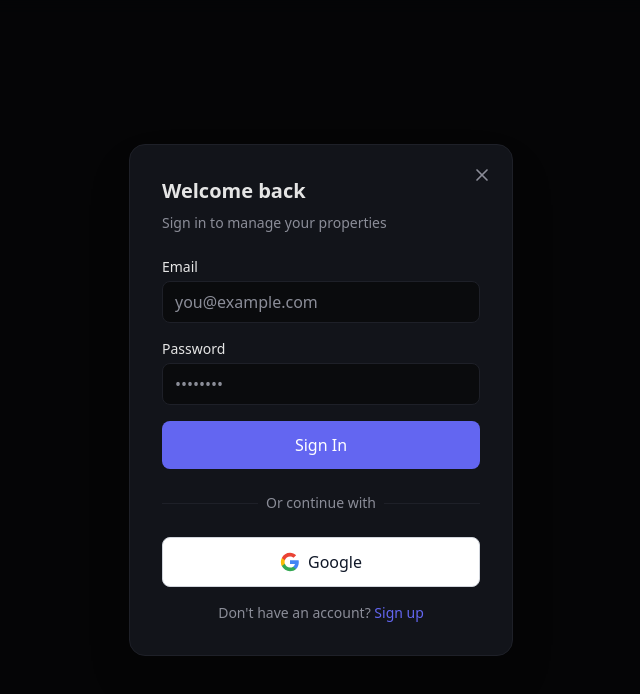
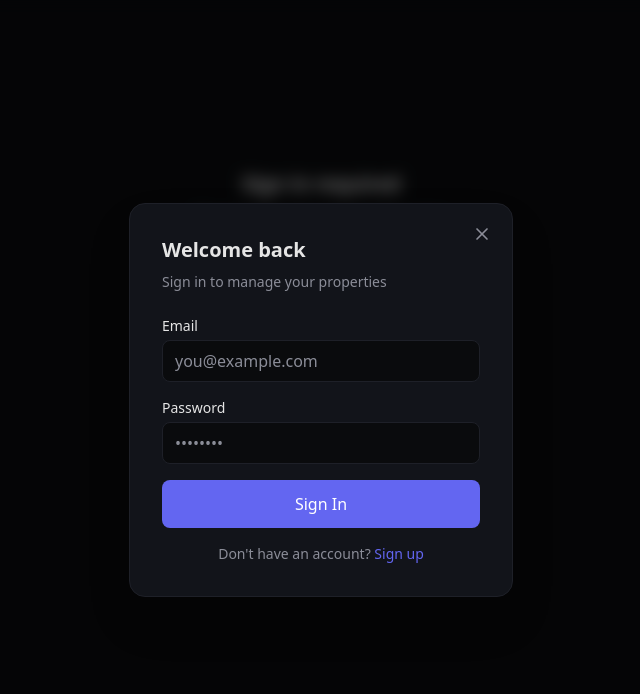
Before and after one commit to PROACTIVA-US/property-manager, a React (Vite) app: page /property/home in a window 1280 px wide. Shown: the top 694 px of the page, without its empty margins (319-959 px from the left). Built offline with nearby package versions, Linux system fonts and the light colour scheme; no server answers.

Commit message:
Revert "feat: Automate Wildvine workspace authorization and implement Google SSO"
This reverts commit 6c1c974dc8a46675b1bf8cdfc3614d4aeb3e801e.

```diff
--- a/src/components/LoginModal.tsx
+++ b/src/components/LoginModal.tsx
@@ -8,7 +8,7 @@
 }
 
 export default function LoginModal({ isOpen, onClose }: LoginModalProps) {
-  const { signInWithEmail, signUpWithEmail, signInWithGoogle, loading } = useAuth();
+  const { signInWithEmail, signUpWithEmail, loading } = useAuth();
   const [mode, setMode] = useState<'signin' | 'signup'>('signin');
   const [email, setEmail] = useState('');
   const [password, setPassword] = useState('');
@@ -52,16 +52,6 @@
       setError(error.message);
     } else {
       setSignUpSuccess(true);
-    }
-  };
-
-  const handleGoogleSignIn = async () => {
-    setError(null);
-    const { error } = await signInWithGoogle();
-    if (error) {
-      setError(error.message);
-    } else {
-      onClose();
     }
   };
 
@@ -169,46 +159,6 @@
           </form>
         )}
 
-        {!signUpSuccess && (
-          <>
-            <div className="relative my-6">
-              <div className="absolute inset-0 flex items-center">
-                <div className="w-full border-t border-cc-border"></div>
-              </div>
-              <div className="relative flex justify-center text-sm">
-                <span className="px-2 bg-cc-surface text-cc-muted">Or continue with</span>
-              </div>
-            </div>
-
-            <button
-              type="button"
-              onClick={handleGoogleSignIn}
-              disabled={loading}
-              className="w-full flex items-center justify-center gap-2 bg-white text-gray-900 border border-gray-300 px-6 py-3 rounded-lg font-medium hover:bg-gray-50 transition-colors disabled:opacity-50 disabled:cursor-not-allowed"
-            >
-              <svg className="w-5 h-5" viewBox="0 0 24 24">
-                <path
-                  fill="#4285F4"
-                  d="M22.56 12.25c0-.78-.07-1.53-.2-2.25H12v4.26h5.92c-.26 1.37-1.04 2.53-2.21 3.31v2.77h3.57c2.08-1.92 3.28-4.74 3.28-8.09z"
-                />
-                <path
-                  fill="#34A853"
-                  d="M12 23c2.97 0 5.46-.98 7.28-2.66l-3.57-2.77c-.98.66-2.23 1.06-3.71 1.06-2.86 0-5.29-1.93-6.16-4.53H2.18v2.84C3.99 20.53 7.7 23 12 23z"
-                />
-                <path
-                  fill="#FBBC05"
-                  d="M5.84 14.09c-.22-.66-.35-1.36-.35-2.09s.13-1.43.35-2.09V7.07H2.18C1.43 8.55 1 10.22 1 12s.43 3.45 1.18 4.93l2.85-2.22.81-.62z"
-                />
-                <path
-                  fill="#EA4335"
-                  d="M12 5.38c1.62 0 3.06.56 4.21 1.64l3.15-3.15C17.45 2.09 14.97 1 12 1 7.7 1 3.99 3.47 2.18 7.07l3.66 2.84c.87-2.6 3.3-4.53 6.16-4.53z"
-                />
-              </svg>
-              Google
-            </button>
-          </>
-        )}
-
         <div className="mt-4 text-center text-sm text-cc-muted">
           {mode === 'signin' ? (
             <>
--- a/src/contexts/AuthContext.tsx
+++ b/src/contexts/AuthContext.tsx
@@ -25,7 +25,6 @@
   setUserRole: (role: UserRole) => Promise<void>;
   showLoginModal: boolean;
   setShowLoginModal: (show: boolean) => void;
-  signInWithGoogle: () => Promise<{ error: Error | null }>;
 }
 
 const AuthContext = createContext<AuthContextType | undefined>(undefined);
@@ -39,15 +38,8 @@
 const allowedEmails = parseAllowlist(import.meta.env.VITE_ALLOWED_EMAILS);
 
 function isEmailAllowed(email: string): boolean {
-  const normalizedEmail = email.toLowerCase();
-
-  // Automatically allow anyone from the wildvine domains
-  if (normalizedEmail.endsWith('@wildvine.com') || normalizedEmail.endsWith('@wildvine.net')) {
-    return true;
-  }
-
   if (allowedEmails.size === 0) return true; // No allowlist = allow all (dev)
-  return allowedEmails.has(normalizedEmail);
+  return allowedEmails.has(email.toLowerCase());
 }
 
 // Map Supabase user to our User type
@@ -193,20 +185,6 @@
     return { error: error ? new Error(error.message) : null };
   };
 
-  // Sign in with Google (OAuth)
-  const signInWithGoogle = async () => {
-    setLoading(true);
-    const { error } = await supabase.auth.signInWithOAuth({
-      provider: 'google',
-      options: {
-        redirectTo: window.location.origin
-      }
-    });
-
-    setLoading(false);
-    return { error: error ? new Error(error.message) : null };
-  };
-
   // Log out
   const logout = async () => {
     setLoading(true);
@@ -242,7 +220,6 @@
         loading,
         signInWithEmail,
         signUpWithEmail,
-        signInWithGoogle,
         logout,
         setUserRole,
         showLoginModal,
```
